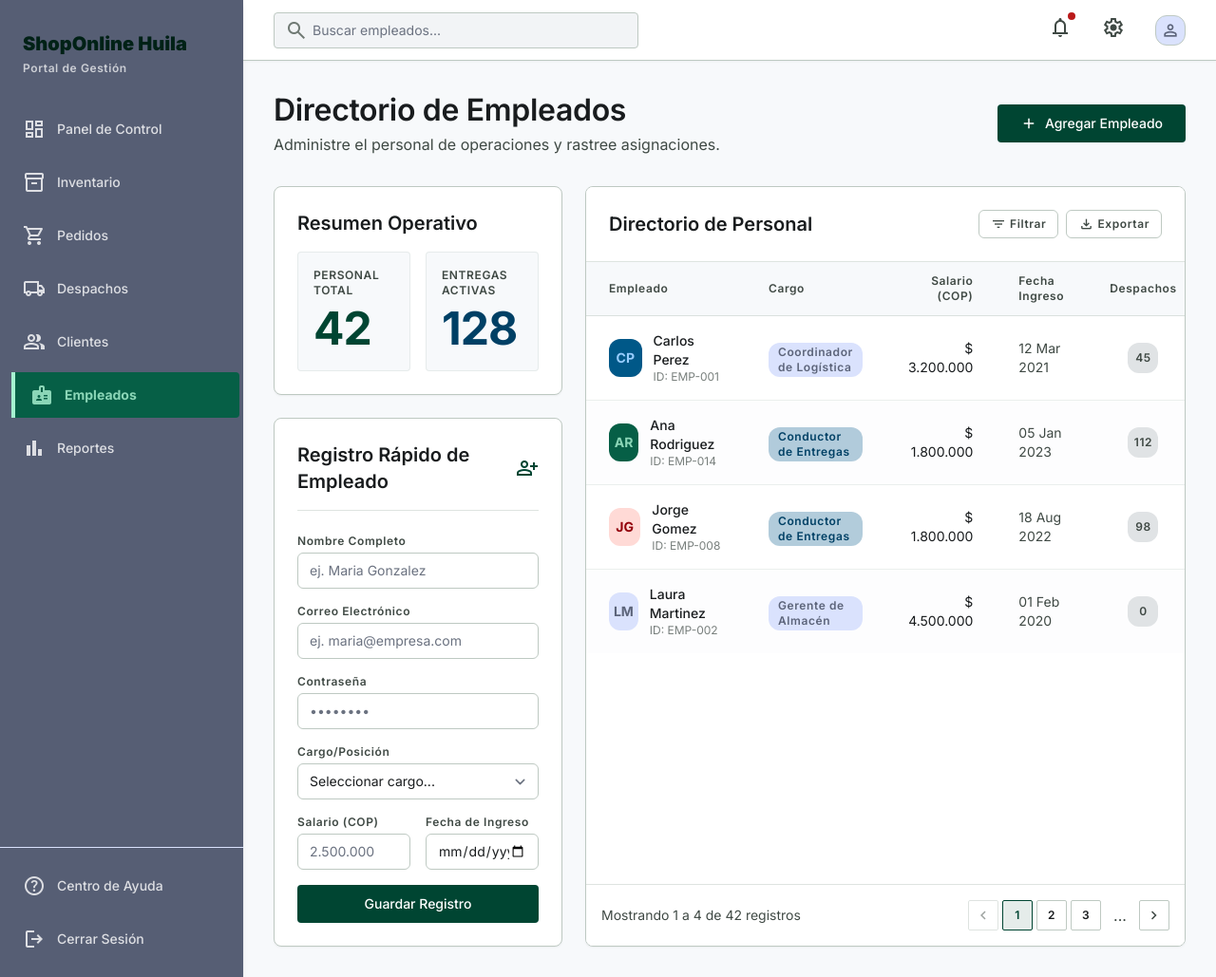
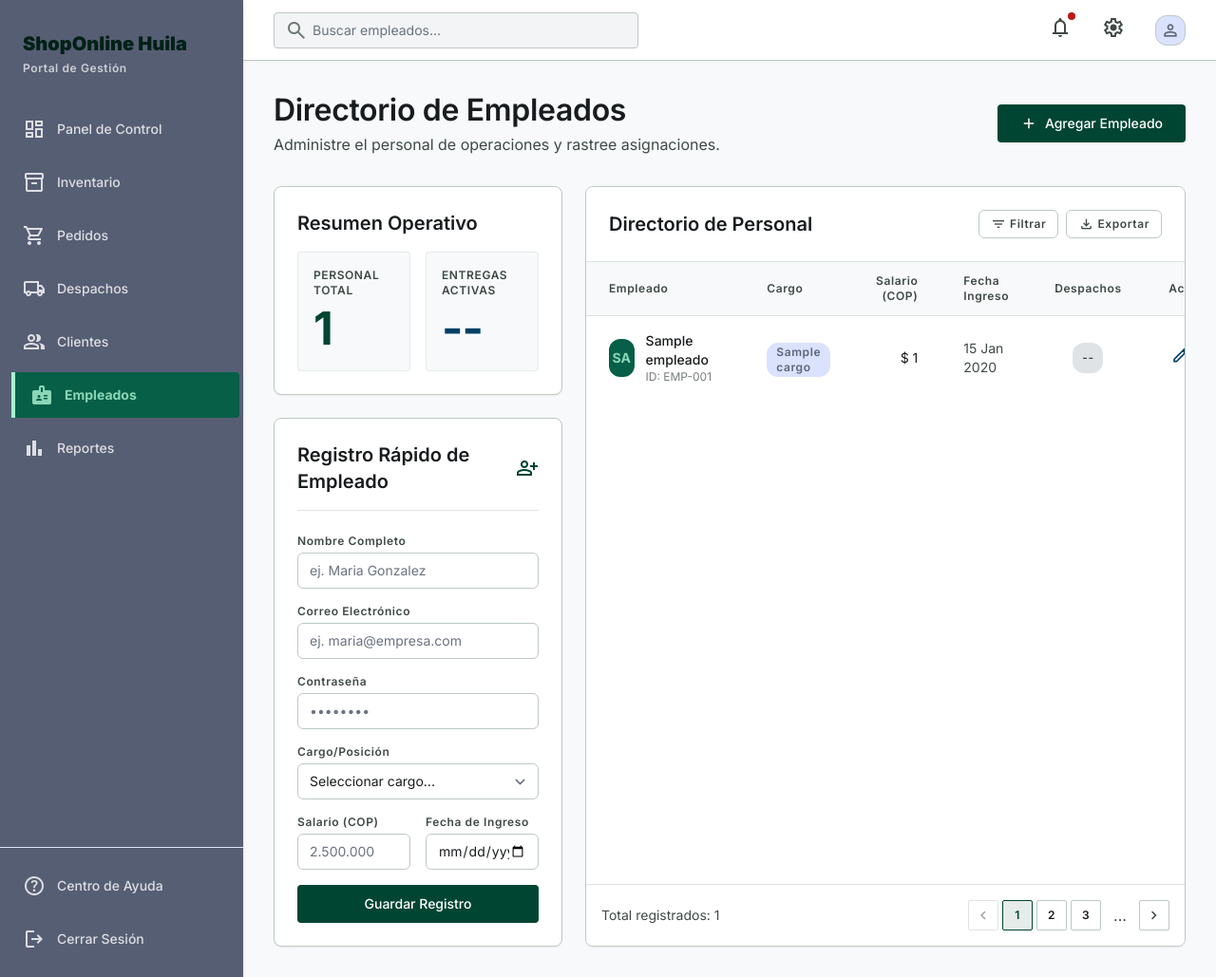
Before and after one commit to crespitosoff/ShopOnline_Huila, a PHP site: page /views/empleados/index.php in a window 1280 px wide. Shown: the whole page at 95% size. Run offline with PHP 8.4, Linux system fonts and the light colour scheme; tables that the repository leaves empty hold one stand-in row (values such as "Sample post"); some libraries are stand-ins or nearby versions.

Commit message:
feat: implement full CRUD functionality and directory views for employees and clients, fase 2

```diff
--- a/views/clientes/index.php
+++ b/views/clientes/index.php
@@ -53,7 +53,7 @@ include __DIR__ . '/../layouts/header.php';
         <div class="flex justify-between items-start">
             <div>
                 <p class="font-label-md text-label-md text-on-surface-variant mb-1">Total Clientes</p>
-                <h3 class="font-headline-lg text-headline-lg text-on-surface">2,450</h3>
+                <h3 class="font-headline-lg text-headline-lg text-on-surface"><?= count($clientes) ?></h3>
             </div>
             <div class="p-2 bg-primary-fixed rounded-lg text-primary-container">
                 <span class="material-symbols-outlined">group</span>
@@ -155,7 +155,7 @@ include __DIR__ . '/../layouts/header.php';
     </div>
     <!-- Pagination -->
     <div class="p-4 border-t border-surface-container-high flex items-center justify-between bg-surface-bright">
-        <span class="font-body-sm text-body-sm text-on-surface-variant">Mostrando 1 a 5 de 2,450 clientes</span>
+        <span class="font-body-sm text-body-sm text-on-surface-variant">Total registrados: <?= count($clientes) ?></span>
         <div class="flex items-center gap-2">
             <button class="px-3 py-1 border border-outline-variant rounded-md text-on-surface-variant hover:bg-surface-container-low disabled:opacity-50" disabled>
                 <span class="material-symbols-outlined text-[18px] align-middle">chevron_left</span>
--- a/views/empleados/index.php
+++ b/views/empleados/index.php
@@ -1,4 +1,9 @@
 <?php
+require_once __DIR__ . '/../../models/Empleado.php';
+$objEmpleado = new Empleado();
+$empleados = $objEmpleado->obtenerTodos();
+$cargos = $objEmpleado->obtenerCargos();
+
 $pageTitle = 'Directorio de Empleados - ShopOnline Huila';
 $activePage = 'empleados';
 $searchPlaceholder = 'Buscar empleados...';
@@ -17,6 +22,21 @@ include __DIR__ . '/../layouts/header.php';
     </button>
 </div>
 
+<!-- Alertas -->
+<?php if (isset($_GET['success'])): ?>
+<div class="mb-6 p-4 rounded-lg bg-primary-fixed text-on-primary-fixed border border-primary-fixed-dim flex items-center gap-3">
+    <span class="material-symbols-outlined">check_circle</span>
+    <p class="font-body-md text-body-md">Operación realizada con éxito.</p>
+</div>
+<?php endif; ?>
+
+<?php if (isset($_GET['error'])): ?>
+<div class="mb-6 p-4 rounded-lg bg-error-container text-on-error-container border border-error flex items-center gap-3">
+    <span class="material-symbols-outlined">error</span>
+    <p class="font-body-md text-body-md">Ha ocurrido un error (Código: <?= htmlspecialchars($_GET['error']) ?>).</p>
+</div>
+<?php endif; ?>
+
 <!-- Bento Grid Layout -->
 <div class="grid grid-cols-1 xl:grid-cols-12 gap-6">
     <!-- Quick Stats / Add Form Area (Left Column) -->
@@ -27,11 +47,11 @@ include __DIR__ . '/../layouts/header.php';
             <div class="grid grid-cols-2 gap-4">
                 <div class="bg-surface p-4 rounded-lg border border-outline-variant/30">
                     <p class="font-label-sm text-label-sm text-on-surface-variant uppercase tracking-wider mb-1">Personal Total</p>
-                    <p class="font-display-lg text-display-lg text-primary">42</p>
+                    <p class="font-display-lg text-display-lg text-primary"><?= count($empleados) ?></p>
                 </div>
                 <div class="bg-surface p-4 rounded-lg border border-outline-variant/30">
                     <p class="font-label-sm text-label-sm text-on-surface-variant uppercase tracking-wider mb-1">Entregas Activas</p>
-                    <p class="font-display-lg text-display-lg text-tertiary">128</p>
+                    <p class="font-display-lg text-display-lg text-tertiary">--</p>
                 </div>
             </div>
         </div>
@@ -42,7 +62,7 @@ include __DIR__ . '/../layouts/header.php';
                 <h3 class="font-headline-sm text-headline-sm text-on-background">Registro Rápido de Empleado</h3>
                 <span class="material-symbols-outlined text-primary">person_add</span>
             </div>
-            <form class="space-y-4" action="/ShopOnline_Huila/controllers/empleados/CrearEmpledoController.php" method="POST">
+            <form class="space-y-4" action="/ShopOnline_Huila/controllers/empleados/CrearEmpleadoController.php" method="POST">
                 <div>
                     <label class="block font-label-sm text-label-sm text-on-surface-variant mb-1">Nombre Completo</label>
                     <input name="nombre" class="w-full bg-surface-container-lowest border border-outline-variant rounded-md px-3 py-2 text-body-sm font-body-sm focus:border-primary focus:ring-1 focus:ring-primary outline-none transition-all" placeholder="ej. Maria Gonzalez" type="text" required>
@@ -59,10 +79,9 @@ include __DIR__ . '/../layouts/header.php';
                     <label class="block font-label-sm text-label-sm text-on-surface-variant mb-1">Cargo/Posición</label>
                     <select name="id_cargo" class="w-full bg-surface-container-lowest border border-outline-variant rounded-md px-3 py-2 text-body-sm font-body-sm focus:border-primary focus:ring-1 focus:ring-primary outline-none transition-all text-on-surface" required>
                         <option value="">Seleccionar cargo...</option>
-                        <option value="1">Gerente de Almacén</option>
-                        <option value="2">Coordinador de Logística</option>
-                        <option value="3">Conductor de Entregas</option>
-                        <option value="4">Especialista de Inventario</option>
+                        <?php foreach ($cargos as $c): ?>
+                            <option value="<?= $c['id_cargo'] ?>"><?= htmlspecialchars($c['nombre']) ?></option>
+                        <?php endforeach; ?>
                     </select>
                 </div>
                 <div class="grid grid-cols-2 gap-4">
@@ -108,100 +127,51 @@ include __DIR__ . '/../layouts/header.php';
                     </tr>
                 </thead>
                 <tbody class="divide-y divide-outline-variant/30 bg-surface-container-lowest">
+                    <?php if (empty($empleados)): ?>
+                        <tr><td colspan="6" class="text-center py-4 text-on-surface-variant">No hay empleados registrados.</td></tr>
+                    <?php else: ?>
+                        <?php foreach ($empleados as $e):
+                            $iniciales = strtoupper(substr($e['nombre'], 0, 2));
+                        ?>
                         <tr class="hover:bg-surface/50 transition-colors group">
                             <td class="py-4 px-6">
                                 <div class="flex items-center gap-3">
-                                <div class="w-10 h-10 rounded-full bg-tertiary-container text-on-tertiary-container flex items-center justify-center font-bold text-label-md">CP</div>
+                                    <div class="w-10 h-10 rounded-full bg-primary-container text-on-primary-container flex items-center justify-center font-bold text-label-md"><?= $iniciales ?></div>
                                     <div>
-                                    <p class="font-table-data text-table-data font-medium text-on-background">Carlos Perez</p>
-                                    <p class="font-body-sm text-body-sm text-on-surface-variant/70 text-xs">ID: EMP-001</p>
+                                        <p class="font-table-data text-table-data font-medium text-on-background"><?= htmlspecialchars($e['nombre']) ?></p>
+                                        <p class="font-body-sm text-body-sm text-on-surface-variant/70 text-xs">ID: EMP-<?= str_pad($e['id_empleado'], 3, '0', STR_PAD_LEFT) ?></p>
                                     </div>
                                 </div>
                             </td>
                             <td class="py-4 px-6">
-                            <span class="inline-flex items-center px-2.5 py-0.5 rounded-full font-label-sm text-label-sm bg-secondary-container text-on-secondary-container">Coordinador de Logística</span>
+                                <span class="inline-flex items-center px-2.5 py-0.5 rounded-full font-label-sm text-label-sm bg-secondary-container text-on-secondary-container"><?= htmlspecialchars($e['nombre_cargo']) ?></span>
                             </td>
-                        <td class="py-4 px-6 font-table-data text-table-data text-right text-on-surface">$ 3.200.000</td>
-                        <td class="py-4 px-6 font-table-data text-table-data text-on-surface-variant">12 Mar 2021</td>
+                            <td class="py-4 px-6 font-table-data text-table-data text-right text-on-surface">$ <?= number_format($e['salario'], 0, ',', '.') ?></td>
+                            <td class="py-4 px-6 font-table-data text-table-data text-on-surface-variant"><?= date('d M Y', strtotime($e['fecha_ingreso'])) ?></td>
                             <td class="py-4 px-6 text-center">
-                            <span class="inline-flex items-center justify-center w-8 h-8 rounded-full bg-surface-variant text-on-surface-variant font-label-sm text-label-sm">45</span>
+                                <span class="inline-flex items-center justify-center w-8 h-8 rounded-full bg-surface-variant text-on-surface-variant font-label-sm text-label-sm">--</span>
                             </td>
-                        <td class="py-4 px-6 text-right">
-                            <button class="text-on-surface-variant hover:text-primary transition-colors p-1"><span class="material-symbols-outlined text-[20px]">more_vert</span></button>
+                            <td class="py-4 px-6 text-right whitespace-nowrap">
+                                <a href="/ShopOnline_Huila/views/empleados/editar.php?id=<?= $e['id_empleado'] ?>" class="text-tertiary hover:text-tertiary-container transition-colors p-1" title="Editar">
+                                    <span class="material-symbols-outlined text-[20px]">edit</span>
+                                </a>
+
+                                <form action="/ShopOnline_Huila/controllers/empleados/EliminarEmpleadoController.php" method="POST" class="inline" onsubmit="return confirm('¿Seguro que deseas eliminar este empleado?');">
+                                    <input type="hidden" name="id" value="<?= $e['id_empleado'] ?>">
+                                    <button type="submit" class="text-error hover:text-error-container transition-colors p-1" title="Eliminar">
+                                        <span class="material-symbols-outlined text-[20px]">delete</span>
+                                    </button>
+                                </form>
                             </td>
                         </tr>
-                    <tr class="bg-surface/30 hover:bg-surface/50 transition-colors group">
-                        <td class="py-4 px-6">
-                            <div class="flex items-center gap-3">
-                                <div class="w-10 h-10 rounded-full bg-primary-container text-on-primary-container flex items-center justify-center font-bold text-label-md">AR</div>
-                                <div>
-                                    <p class="font-table-data text-table-data font-medium text-on-background">Ana Rodriguez</p>
-                                    <p class="font-body-sm text-body-sm text-on-surface-variant/70 text-xs">ID: EMP-014</p>
-                                </div>
-                            </div>
-                        </td>
-                        <td class="py-4 px-6">
-                            <span class="inline-flex items-center px-2.5 py-0.5 rounded-full font-label-sm text-label-sm bg-tertiary-container/30 text-tertiary">Conductor de Entregas</span>
-                        </td>
-                        <td class="py-4 px-6 font-table-data text-table-data text-right text-on-surface">$ 1.800.000</td>
-                        <td class="py-4 px-6 font-table-data text-table-data text-on-surface-variant">05 Jan 2023</td>
-                        <td class="py-4 px-6 text-center">
-                            <span class="inline-flex items-center justify-center w-8 h-8 rounded-full bg-surface-variant text-on-surface-variant font-label-sm text-label-sm">112</span>
-                        </td>
-                        <td class="py-4 px-6 text-right">
-                            <button class="text-on-surface-variant hover:text-primary transition-colors p-1"><span class="material-symbols-outlined text-[20px]">more_vert</span></button>
-                        </td>
-                    </tr>
-                    <tr class="hover:bg-surface/50 transition-colors group">
-                        <td class="py-4 px-6">
-                            <div class="flex items-center gap-3">
-                                <div class="w-10 h-10 rounded-full bg-error-container text-on-error-container flex items-center justify-center font-bold text-label-md">JG</div>
-                                <div>
-                                    <p class="font-table-data text-table-data font-medium text-on-background">Jorge Gomez</p>
-                                    <p class="font-body-sm text-body-sm text-on-surface-variant/70 text-xs">ID: EMP-008</p>
-                                </div>
-                            </div>
-                        </td>
-                        <td class="py-4 px-6">
-                            <span class="inline-flex items-center px-2.5 py-0.5 rounded-full font-label-sm text-label-sm bg-tertiary-container/30 text-tertiary">Conductor de Entregas</span>
-                        </td>
-                        <td class="py-4 px-6 font-table-data text-table-data text-right text-on-surface">$ 1.800.000</td>
-                        <td class="py-4 px-6 font-table-data text-table-data text-on-surface-variant">18 Aug 2022</td>
-                        <td class="py-4 px-6 text-center">
-                            <span class="inline-flex items-center justify-center w-8 h-8 rounded-full bg-surface-variant text-on-surface-variant font-label-sm text-label-sm">98</span>
-                        </td>
-                        <td class="py-4 px-6 text-right">
-                            <button class="text-on-surface-variant hover:text-primary transition-colors p-1"><span class="material-symbols-outlined text-[20px]">more_vert</span></button>
-                        </td>
-                    </tr>
-                    <tr class="bg-surface/30 hover:bg-surface/50 transition-colors group">
-                        <td class="py-4 px-6">
-                            <div class="flex items-center gap-3">
-                                <div class="w-10 h-10 rounded-full bg-secondary-container text-on-secondary-container flex items-center justify-center font-bold text-label-md">LM</div>
-                                <div>
-                                    <p class="font-table-data text-table-data font-medium text-on-background">Laura Martinez</p>
-                                    <p class="font-body-sm text-body-sm text-on-surface-variant/70 text-xs">ID: EMP-002</p>
-                                </div>
-                            </div>
-                        </td>
-                        <td class="py-4 px-6">
-                            <span class="inline-flex items-center px-2.5 py-0.5 rounded-full font-label-sm text-label-sm bg-secondary-container text-on-secondary-container">Gerente de Almacén</span>
-                        </td>
-                        <td class="py-4 px-6 font-table-data text-table-data text-right text-on-surface">$ 4.500.000</td>
-                        <td class="py-4 px-6 font-table-data text-table-data text-on-surface-variant">01 Feb 2020</td>
-                        <td class="py-4 px-6 text-center">
-                            <span class="inline-flex items-center justify-center w-8 h-8 rounded-full bg-surface-variant text-on-surface-variant font-label-sm text-label-sm">0</span>
-                        </td>
-                        <td class="py-4 px-6 text-right">
-                            <button class="text-on-surface-variant hover:text-primary transition-colors p-1"><span class="material-symbols-outlined text-[20px]">more_vert</span></button>
-                        </td>
-                    </tr>
+                        <?php endforeach; ?>
+                    <?php endif; ?>
                 </tbody>
             </table>
         </div>
         <!-- Pagination Footer -->
         <div class="p-4 border-t border-outline-variant/50 bg-surface-container-lowest flex items-center justify-between mt-auto">
-            <p class="font-body-sm text-body-sm text-on-surface-variant">Mostrando 1 a 4 de 42 registros</p>
+            <p class="font-body-sm text-body-sm text-on-surface-variant">Total registrados: <?= count($empleados) ?></p>
             <div class="flex gap-1">
                 <button class="w-8 h-8 flex items-center justify-center rounded border border-outline-variant text-on-surface-variant hover:bg-surface-container-low disabled:opacity-50" disabled>
                     <span class="material-symbols-outlined text-[18px]">chevron_left</span>
```
Also changed, not shown: controllers/Clientes/ActualizarClienteController.php (+3 -6 lines), controllers/Clientes/CrearClienteController.php (+3 -6 lines), controllers/Clientes/EditarClienteController.php (+2 -6 lines), controllers/Clientes/EliminarClienteController.php (+3 -6 lines), controllers/Clientes/VerClienteController.php (+2 -6 lines), controllers/Empleados/ActualizarEmpleadoController.php (+3 -6 lines), controllers/Empleados/CrearEmpleadoController.php (+4 -8 lines), controllers/Empleados/EditarEmpleadoController.php (+2 -6 lines), controllers/Empleados/EliminarEmpleadoController.php (+3 -6 lines), controllers/Empleados/VerEmpleadoController.php (+2 -5 lines), views/empleados/editar.php (added, +79 -0 lines). Lines whose indentation alone changed are shown as unchanged.
